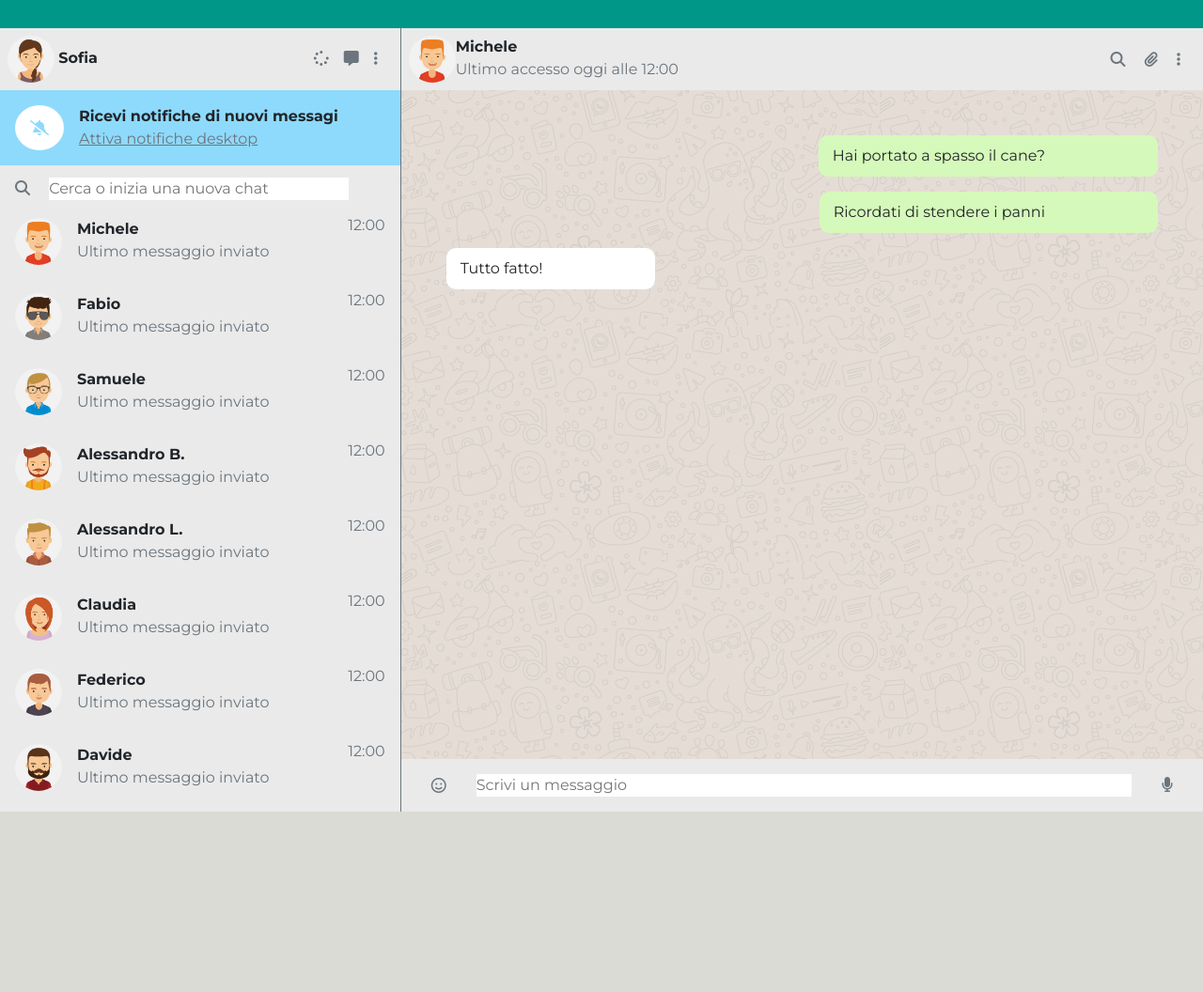
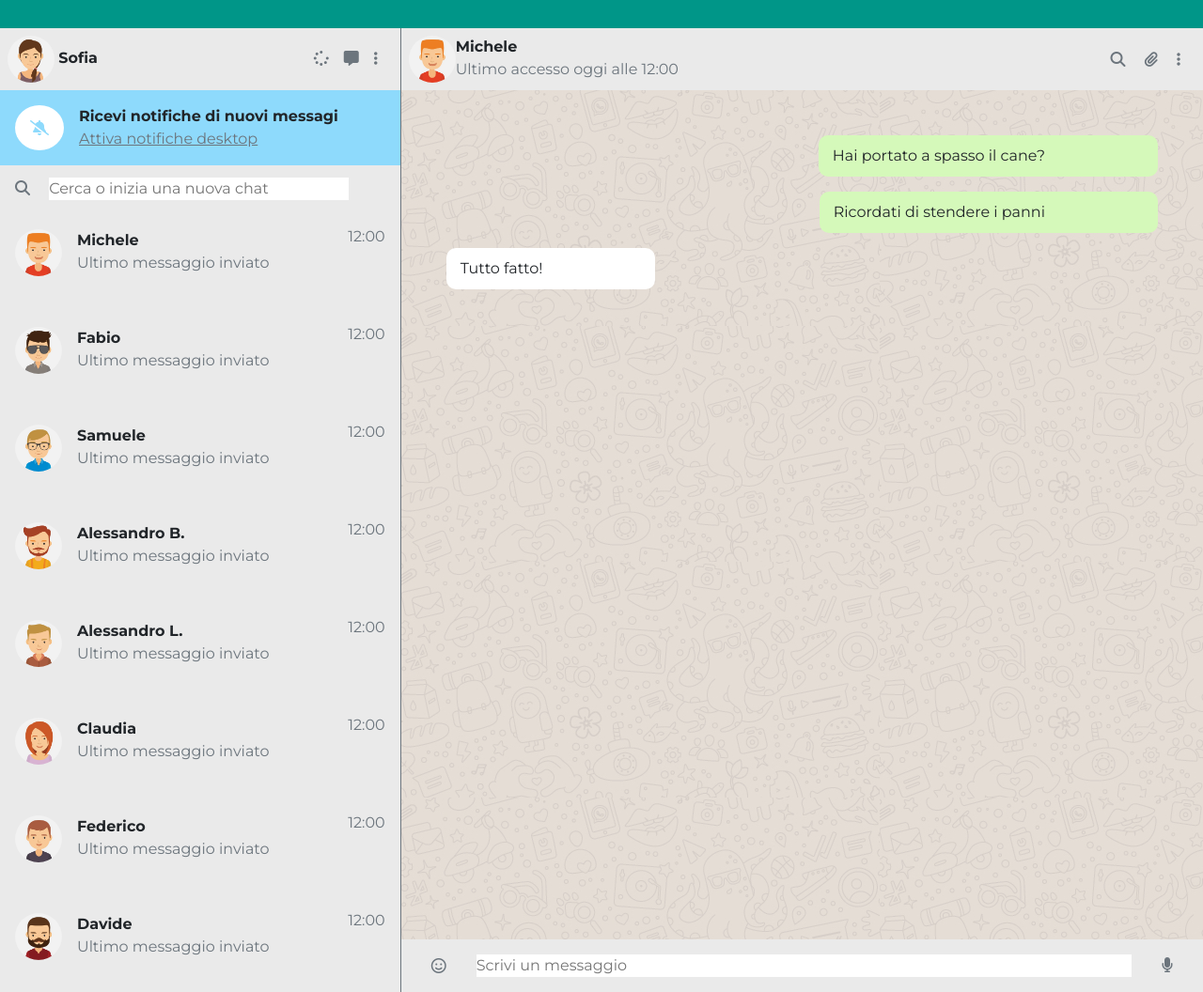
Before and after one commit to giorgios17/vue-boolzapp, a plain HTML site: page index.html in a window 1280 px wide. Shown: the whole page at 94% size. Before the commit the page ends 864 px from the top, so only its background shows below. Drawn offline with nearby package versions, Linux system fonts and the light colour scheme.

Commit message:
fixed padding

```diff
--- a/index.html
+++ b/index.html
@@ -58,7 +58,7 @@
 
                 <!-- ALL RECENT CONTACTS -->
                 <div v-for="(item, index) in contacts"
-                    class="col-12 d-flex justify-content-between align-items-center py-1 px-3">
+                    class="col-12 d-flex justify-content-between align-items-center py-3 px-3">
                     <div class="d-flex">
                         <img class="profile-pic me-3" :src="'img/avatar' + item.avatar + '.jpg'" alt="userpic">
                         <div>
```
